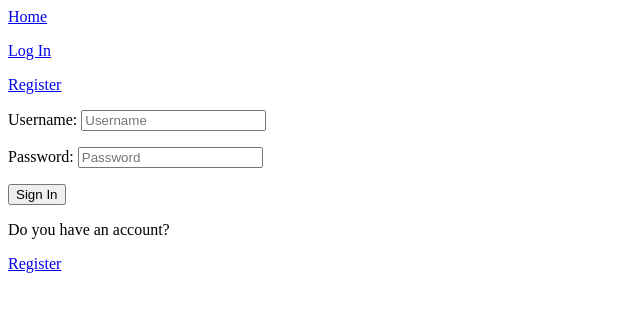
After one commit to deadcrow2021/Flask-market, a Flask app: page /login in a window 1280 px wide. The commit adds this page. Shown: the top 312 px of the page, without its empty margins (0-640 px from the left). Run offline with Flask 2, Linux system fonts and the light colour scheme.

Commit message:
Add password encryption, add login

```diff
--- a/market/__init__.py
+++ b/market/__init__.py
@@ -1,9 +1,13 @@
-from flask import Flask, render_template
+from flask import Flask
 from flask_sqlalchemy import SQLAlchemy
+from flask_bcrypt import Bcrypt
+from flask_login import LoginManager
 
 app = Flask(__name__)
 app.config['SQLALCHEMY_DATABASE_URI'] = 'sqlite:///app.db'
 app.config['SECRET_KEY'] = '58a6027bd208c80129f5655a'
 db = SQLAlchemy(app)
+bcrypt = Bcrypt(app)
+login_manager = LoginManager(app)
 
 from . import routes
--- a/market/forms.py
+++ b/market/forms.py
@@ -1,6 +1,7 @@
 from flask_wtf import FlaskForm
 from wtforms import StringField, PasswordField, SubmitField
-from wtforms.validators import Length, DataRequired, Email, EqualTo
+from wtforms.validators import Length, DataRequired, Email, EqualTo, ValidationError
+from .models import User
 
 
 class RegisterForm(FlaskForm):
@@ -9,3 +10,21 @@ class RegisterForm(FlaskForm):
     password1 = PasswordField(label='Password: ', validators=[Length(min=8), DataRequired()])
     password2 = PasswordField(label='Confirm Password: ', validators=[DataRequired(), EqualTo('password1')])
     submit = SubmitField(label='Create Account')
+
+    def validate_username(self, username_to_check):
+        user = User.query.filter_by(username=username_to_check.data).first()
+        if user:
+            raise ValidationError('Username already exists.')
+
+
+    def validate_user_email(self, email_to_check):
+        user = User.query.filter_by(email=email_to_check.data).first()
+        if user:
+            raise ValidationError('Email Address already exists.')
+
+
+
+class LoginForm(FlaskForm):
+    username = StringField(label='Username: ', validators=[DataRequired()])
+    password = PasswordField(label='Password: ', validators=[DataRequired()])
+    submit = SubmitField(label='Sign In')
--- a/market/routes.py
+++ b/market/routes.py
@@ -1,6 +1,7 @@
 from flask import flash, redirect, render_template, url_for
+from flask_login import login_user
 from .models import Item, User
-from .forms import RegisterForm
+from .forms import RegisterForm, LoginForm
 from . import app, db
 
 @app.route("/")
@@ -15,7 +16,7 @@ def register_page():
     if form.validate_on_submit():
         user_to_create = User(username=form.username.data,
                               email=form.user_email.data,
-                              password_hash=form.password1.data)
+                              password=form.password1.data)
         db.session.add(user_to_create)
         db.session.commit()
         return redirect(url_for('home_page'))
@@ -23,3 +24,17 @@ def register_page():
         for error_message in form.errors.values():
             flash(f'Error in user creating form: {error_message}', category='danger')
     return render_template('register.html', form=form)
+
+
+@app.route("/login", methods=['GET', 'POST'])
+def login_page():
+    form = LoginForm()
+    if form.validate_on_submit():
+        attempted_user = User.query.filter_by(username=form.username.data).first()
+        if attempted_user and attempted_user.check_password_correction(attempted_password=form.password.data):
+            login_user(attempted_user)
+            flash(f'You was logged in: {attempted_user.username}', category='info')
+            return redirect(url_for('home_page'))
+        else:
+            flash('Username or password are not match. Try again.', category='danger')
+    return render_template('login.html', form=form)
--- a/market/templates/base.html
+++ b/market/templates/base.html
@@ -7,7 +7,14 @@
 </head>
 <body>
     <p><a href="{{ url_for('home_page') }}">Home</a></p>
-    <p><a href="{{ url_for('register_page') }}">Register</a></p>
+    {% if current_user.is_authenticated %}
+        <p>{{ current_user.username }}</p>
+        <p>Budget: {{ current_user.prettier_budget }}</p>
+        <p><a href="">Log Out</a></p>
+    {% else %}
+        <p><a href="{{ url_for('login_page') }}">Log In</a></p>
+        <p><a href="{{ url_for('register_page') }}">Register</a></p>
+    {% endif %}
     {% with messages = get_flashed_messages(with_categories=true) %}
         {% if messages %}
             {% for category, message in messages %}
--- /dev/null
+++ b/market/templates/login.html
@@ -0,0 +1,23 @@
+{% extends 'base.html' %}
+
+{% block content %}
+    <form method="POST">
+        {{ form.hidden_tag() }}
+        <p>
+            {{ form.username.label() }}
+            {{ form.username(placeholder='Username') }}
+        </p>
+
+        <p>
+            {{ form.password.label() }}
+            {{ form.password(placeholder='Password') }}
+        </p>
+
+        <p>
+            {{ form.submit(placeholder='Submit') }}
+        </p>
+    </form>
+
+    <p>Do you have an account?</p>
+    <a href="{{ url_for('register_page') }}">Register</a>
+{% endblock %}
```
Also changed, not shown: market/models.py (+22 -2 lines), market/app.db.
